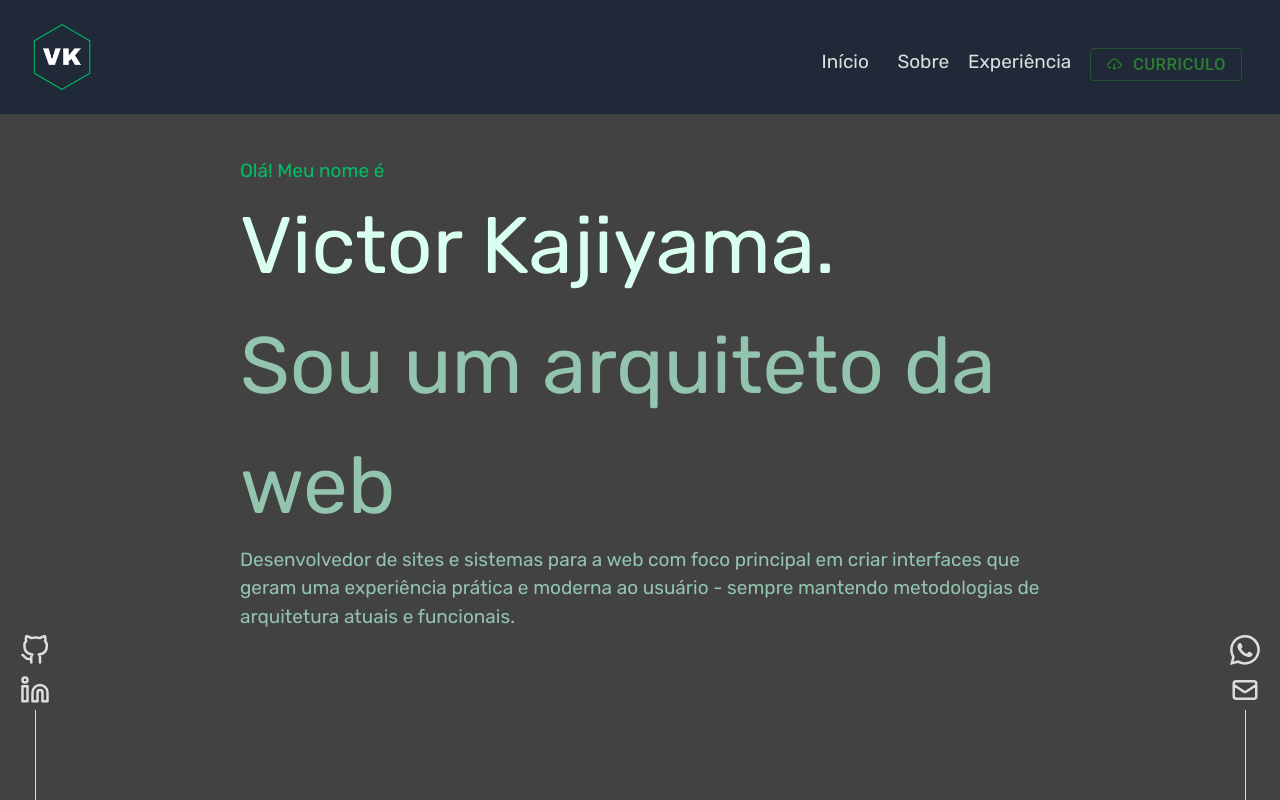
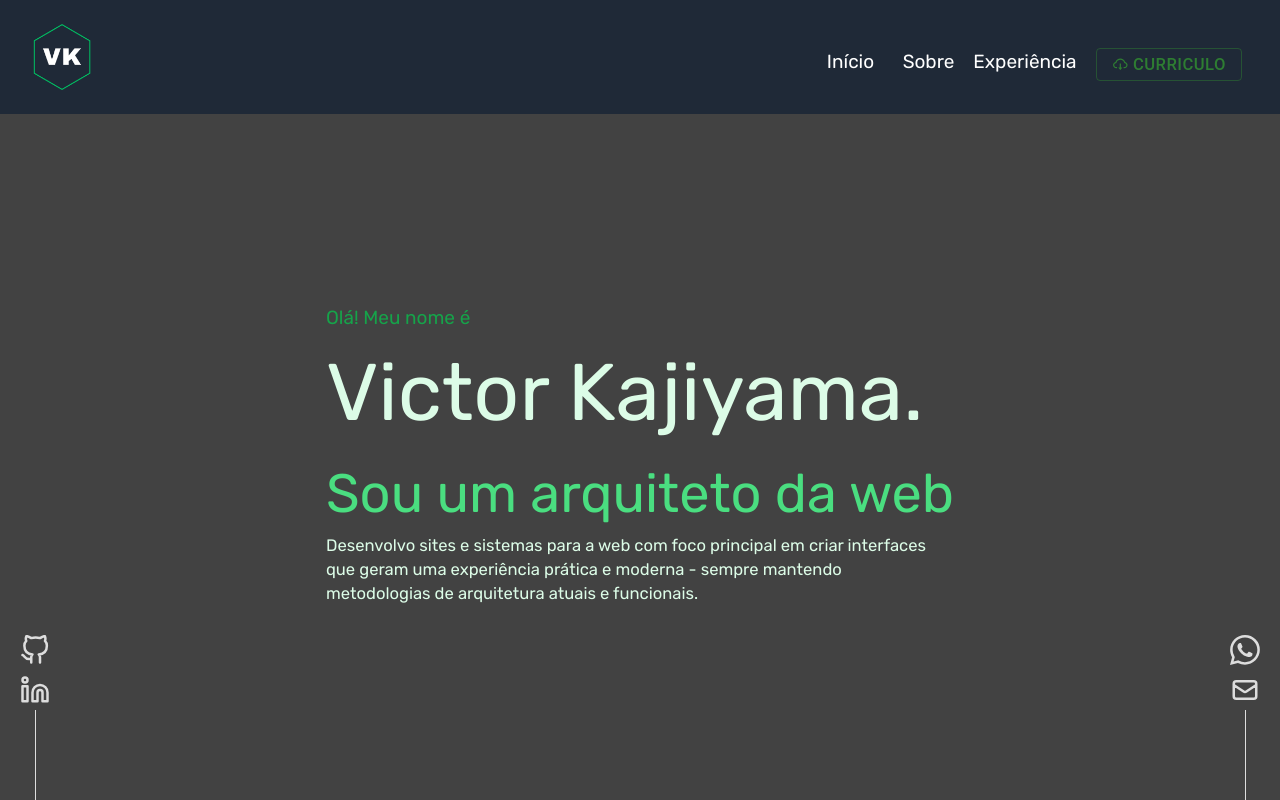
Before and after one commit to KajiyamaVK/Project-Blog, a Next.js app: page / in a window 1280 px wide. Built offline with nearby package versions, Linux system fonts and the light colour scheme.

Commit message:
Adapting to tailwindcss

```diff
--- a/package.json
+++ b/package.json
@@ -30,6 +30,8 @@
     "@types/styled-components": "^5.1.26",
     "autoprefixer": "^10.4.14",
     "postcss": "^8.4.21",
+    "prettier": "^2.8.7",
+    "prettier-plugin-tailwindcss": "^0.2.7",
     "tailwindcss": "^3.3.1"
   }
 }
--- a/src/components/Homepage/index.tsx
+++ b/src/components/Homepage/index.tsx
@@ -1,17 +1,19 @@
-import { Greeting, Name, BigDescription, SmallDescription } from "./style"
-import { Rubik } from 'next/font/google'
+import { Rubik } from 'next/font/google';
 
 // Import Google font
-const rubik = Rubik({ subsets: ['latin'] })
+const rubik = Rubik({ subsets: ['latin'] });
 
 export default function MainPage() {
-    return (
-        <div id='Page1'>
-            <Greeting>Olá! Meu nome é</Greeting>
-            <Name>Victor Kajiyama.</Name>
-            <BigDescription>Sou um arquiteto da web</BigDescription>
-            <SmallDescription>Desenvolvedor de sites e sistemas para a web com foco principal em criar interfaces que geram uma experiência prática e moderna ao usuário - sempre
-                mantendo metodologias de arquitetura atuais e funcionais. </SmallDescription>
-        </div>
-    )
+  return (
+    <div id="Page1" className='mt-40'>
+      <p className="text-green-600">Olá! Meu nome é</p>
+      <h1 className=" text-fluid-2 text-green-100">Victor Kajiyama.</h1>
+      <h1 className="text-fluid-1 text-green-400">Sou um arquiteto da web</h1>
+      <p className="max-w-lg text-green-100 text-sm sm:text-">
+        Desenvolvo sites e sistemas para a web com foco principal em criar
+        interfaces que geram uma experiência prática e moderna - sempre mantendo
+        metodologias de arquitetura atuais e funcionais.
+      </p>
+    </div>
+  );
 }
--- a/src/components/Homepage/style.tsx
+++ /dev/null
@@ -1,37 +0,0 @@
-import styled from "styled-components";
-
-// const Main = styled.div`
-//     display: flex;
-//     flex-direction: column;
-//     align-items: flex-start;
-//     justify-content: center;
-//     max-width: 1000px;
-//     margin: 0 auto;
-//     height: 70vh;
-//     position: relative;
-//     padding: 0 100px;
-// `;
-
-
-const Greeting = styled.p`
-    font-size: 1rem;
-    color: #00bf63;
-`;
-
-const Name = styled.h1`
-    font-size: clamp(40px, 8vw, 80px);
-    color: #d9ffee;
-`;
-
-const BigDescription = styled.h1`
-    font-size: clamp(40px, 8vw, 80px);
-    color: #93c4ae;
-`;
-
-const SmallDescription = styled.h1`
-    font-size: 1rem;
-    color: #93c4ae;
-    font-weight: 400;
-`;
-
-export { Greeting, Name, BigDescription, SmallDescription };
--- a/src/components/Topbar/Links/index.tsx
+++ b/src/components/Topbar/Links/index.tsx
@@ -1,15 +1,10 @@
-import { iLink } from './interface'
-import { LinkLabel, LinkComponent } from './style'
-
+import { iLink } from './interface';
+import Link from 'next/link';
 
 export default function LinkFormated(props: iLink) {
-    return (
-
-        <div className="mx-2 h-6 relative hover:cursor-pointer after:absolute after:w-full after:h-0.5 after:bg-slate-200 after:bottom-0 after:left-0 after:origin-bottom-left after:scale-x-0 after:transition-transform after:ease-out duration-300 hover:after:scale-x-100 hover:after:origin-bottom-left" >
-            <LinkComponent href={props.link}>
-                <LinkLabel className="inline-block">{props.linkLabel}</LinkLabel>
-            </LinkComponent>
-        </div>
-
-    )
+  return (
+    <div className="relative mx-2 h-6 duration-300 after:absolute after:bottom-0 after:left-0 after:h-0.5 after:w-full after:origin-bottom-left after:scale-x-0 after:bg-slate-200 after:transition-transform after:ease-out hover:cursor-pointer hover:after:origin-bottom-left hover:after:scale-x-100">
+      <Link href={props.link}>{props.linkLabel}</Link>
+    </div>
+  );
 }
--- a/src/components/Topbar/Links/style.tsx
+++ /dev/null
@@ -1,14 +0,0 @@
-import styled from 'styled-components';
-import Link from 'next/link';
-
-
-
-const LinkLabel = styled.span`
-    color:#ddd
-`;
-
-const LinkComponent = styled(Link)`
-    text-decoration: none;
-`;
-
-export { LinkLabel, LinkComponent }
--- a/src/components/Topbar/index.tsx
+++ b/src/components/Topbar/index.tsx
@@ -1,4 +1,4 @@
-import logo from '../../../public/imgs/logo.png'
+import logo from '../../../public/imgs/logo.png';
 import { Button } from '@mui/material';
 import { AiOutlineCloudDownload } from 'react-icons/ai';
 import Link from 'next/link';
@@ -8,22 +8,25 @@ import LinkFormated from './Links';
 
 export default function Topbar() {
   return (
-        <div className='bg-gray-800 flex flex-row w-100 h-100 justify-between '>
-            <Image src={logo} alt="Image" className='py-5 w-14 ml-6' />
-            <div className='mt-10 mr-8 text-white space-x-4  hidden md:flex'>
+    <div className="bg-gray-800 flex flex-row w-100 h-100 justify-between ">
+      <Image src={logo} alt="Image" className="py-5 w-14 ml-6" />
+      <div className="mt-10 mr-8 text-white space-x-4  hidden md:flex">
+        <LinkFormated link="#Page1" linkLabel="Início" />
+        <LinkFormated link="#Page1" linkLabel="Sobre" />
+        <LinkFormated link="#Page1" linkLabel="Experiência" />
 
-                <LinkFormated link="#Page1" linkLabel='Início' />
-                <LinkFormated link="#Page1" linkLabel='Sobre' />
-                <LinkFormated link="#Page1" linkLabel='Experiência' />
-
-                <Button variant='outlined' color='success' className='h-7'>
-                    <AiOutlineCloudDownload style={{ marginRight: '10px' }} />
-                    <Link href='https://1drv.ms/b/s!Aomjw2eFWi_Ii7J1Q5VmUKKstQM9cg?e=YwXt7S' target='_blank' style={{ textDecoration: 'none', color: "#2e7d32" }}>
+        <Button variant="outlined" color="success" className="h-7">
+          <AiOutlineCloudDownload className="mr-1" />
+          <Link
+            href="https://1drv.ms/b/s!Aomjw2eFWi_Ii7J1Q5VmUKKstQM9cg?e=YwXt7S"
+            target="_blank"
+            className="no-underline"
+          >
             Curriculo
           </Link>
         </Button>
       </div>
-            <FiMenu className='md:hidden text-3xl text-white mt-8 mr-8' />
+      <FiMenu className="md:hidden text-3xl text-white mt-8 mr-8" />
     </div>
-    )
+  );
 }
--- a/src/pages/index.jsx
+++ b/src/pages/index.jsx
@@ -1,30 +1,30 @@
-import Head from 'next/head'
-import Topbar from '../components/Topbar'
-import SocialMediaBar from '../components/SocialMediaBar'
-import ContactBar from '../components/ContactBar'
-import { Rubik } from 'next/font/google'
-import Homepage from '../components/Homepage'
-import { Main } from '../styles/global_Styled_Components'
+import Head from 'next/head';
+import Topbar from '../components/Topbar';
+import SocialMediaBar from '../components/SocialMediaBar';
+import ContactBar from '../components/ContactBar';
+import { Rubik } from 'next/font/google';
+import Homepage from '../components/Homepage';
 
-
-const rubik = Rubik({ subsets: ['latin'], weights: [400, 500, 700] })
+const rubik = Rubik({ subsets: ['latin'], weights: [400, 500, 700] });
 
 export default function Home() {
-
   return (
     <div className={rubik.className}>
       <Head>
         <title>Victor Kajiyama</title>
-        <meta name="description" content="Site criado para portfolio de Victor Koiti Kajiyama" />
+        <meta
+          name="description"
+          content="Site criado para portfolio de Victor Koiti Kajiyama"
+        />
         <meta name="viewport" content="width=device-width, initial-scale=1" />
         <link rel="icon" href="/imgs/logo.ico" />
       </Head>
       <Topbar />
-      <Main>
+      <div className='mx-fluid-2 flex justify-center items-start '>
         <Homepage />
-      </Main>
+      </div>
       <SocialMediaBar />
       <ContactBar />
     </div>
-  )
+  );
 }
--- a/src/styles/global_Styled_Components.tsx
+++ b/src/styles/global_Styled_Components.tsx
@@ -9,7 +9,11 @@ const Main = styled.div`
   margin: 0 auto;
   height: 70vh;
   position: relative;
-    padding: 0 100px;
+
+  @media (max-width: 768px) {
+    margin: 0 20px; // Change margin on X-axis for smaller screens
+    padding: 0;
+  }
 `;
 
 export { Main };
--- a/tailwind.config.js
+++ b/tailwind.config.js
@@ -1,10 +1,17 @@
 /** @type {import('tailwindcss').Config} */
 module.exports = {
-  content: [
-    "./src/**/*.{html,js, ts,jsx,tsx}",
-  ],
+  content: ['./src/**/*.{html,js, ts,jsx,tsx}'],
   theme: {
-    extend: {},
+    extend: {
+      fontSize: {
+        'fluid-1': 'clamp(1.89rem, calc(1.48rem + 2.03vw), 2.93rem)',
+        'fluid-2': 'clamp(2rem, calc(1rem + 4.79vw), 5.72rem)',
+      },
+      spacing: {
+        'fluid-1': 'clamp(1.31rem, calc(0.65rem + 3.29vw), 3.00rem)',
+        'fluid-2': 'clamp(1.31rem, calc(0.07rem + 6.22vw), 4.50rem)',
+      },
+    },
   },
   plugins: [],
-}
+};
```
Also changed, not shown: 2 other files (tests, documents, lock files or other folders). Lines whose indentation alone changed are shown as unchanged.
